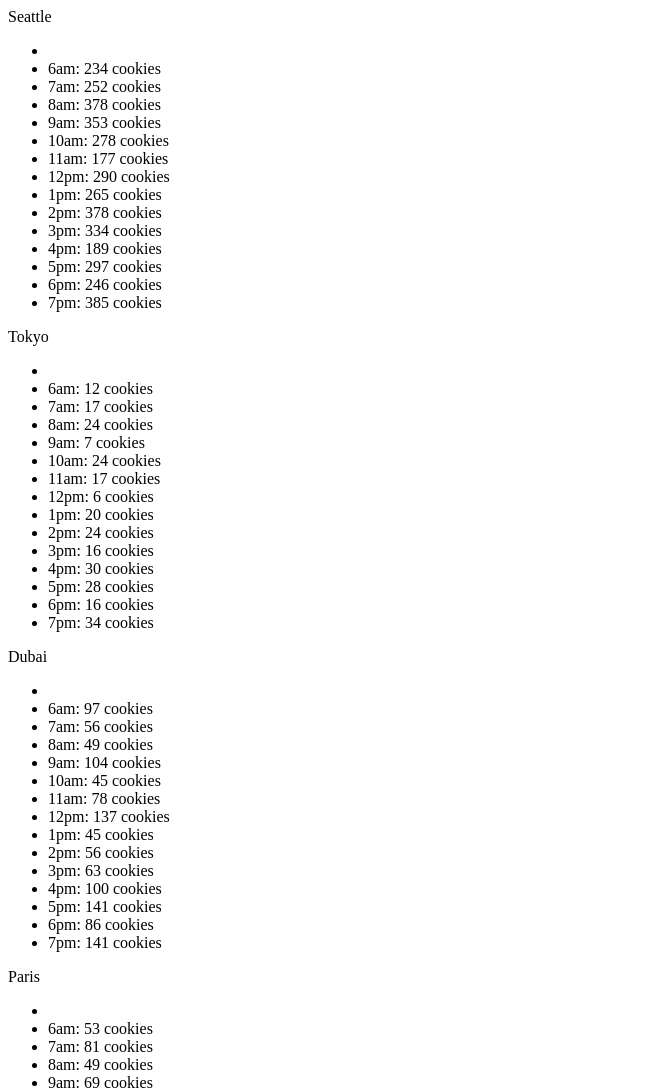
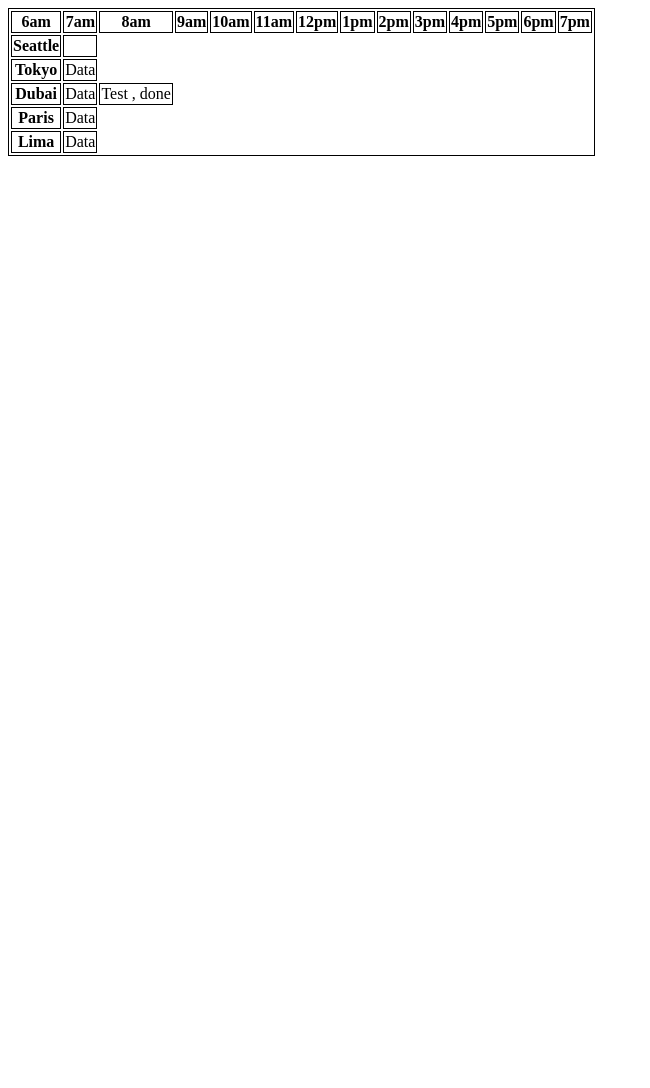
Before and after one commit to DanchellexDanchelle/CookieStand, a plain HTML site: page sales.html in a window 1280 px wide. Shown: the top 1088 px of the page, without its empty margins (0-650 px from the left). After the commit the page ends 800 px from the top, so only its background shows below. Drawn offline with Linux system fonts and the light colour scheme.

```diff
--- a/sales.html
+++ b/sales.html
@@ -1,34 +1,48 @@
 <!DOCTYPE html>
 <html>
 <head>
-
+    <link rel="stylesheet" href="style.css">
 </head>
  <body>
-    Seattle
-     <ul class="output">
-         <li></li>
 
-    </ul>
-
-    Tokyo
-    <ul class="output2">
-        <li></li>
-    </ul>
-
-    Dubai
-    <ul class="output3">
-        <li></li>
-    </ul>
-
-    Paris
-    <ul class="output4">
-        <li></li>
-    </ul>
-
-    Lima
-    <ul class="output5">
-        <li></li>
-    </ul>
+ <table>
+   <tr>
+      <th>6am</th>
+      <th>7am</th>
+      <th>8am</th>
+      <th>9am</th>
+      <th>10am</th>
+      <th>11am</th>
+      <th>12pm</th>
+      <th>1pm</th>
+      <th>2pm</th>
+      <th>3pm</th>
+      <th>4pm</th>
+      <th>5pm</th>
+      <th>6pm</th>
+      <th>7pm</th>
+   </tr>
+   <tr>
+      <th>Seattle</th>
+      <td></td>
+   <tr>
+      <th>Tokyo</th>
+      <td>Data</td>
+   </tr>
+   <tr>
+      <th>Dubai</th>
+      <td>Data</td>
+      <td>Test , done</td>
+   </tr>
+   <tr>
+      <th>Paris</th>
+      <td>Data</td>
+   </tr>
+   <tr>
+      <th>Lima</th>
+      <td>Data</td>
+   </tr>
+</table>
 
     <script src="app.js"></script>
  </body>
--- /dev/null
+++ b/style.css
@@ -0,0 +1,3 @@
+table,th,tr,td{
+    border: 1px solid;
+}
```
